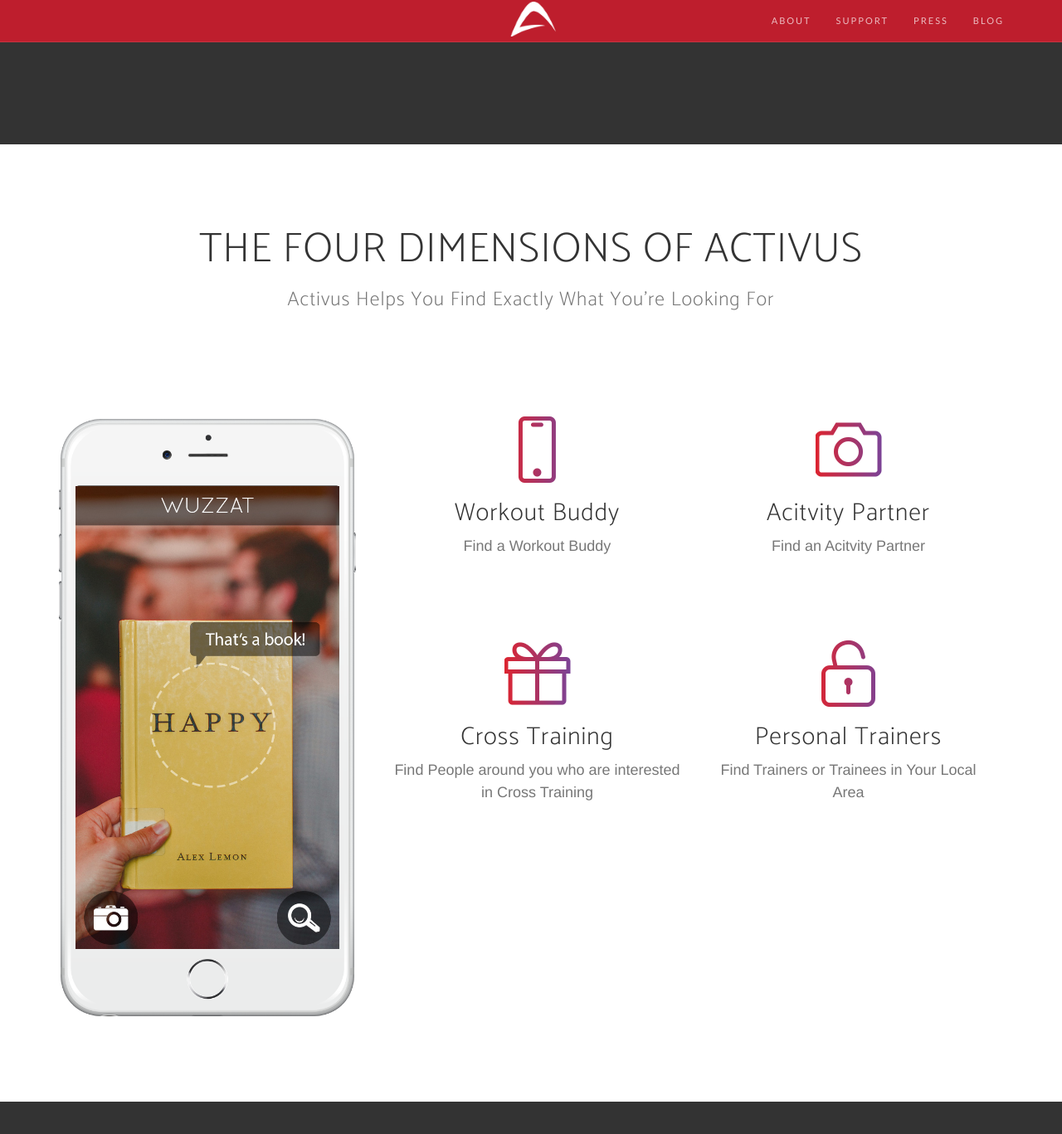
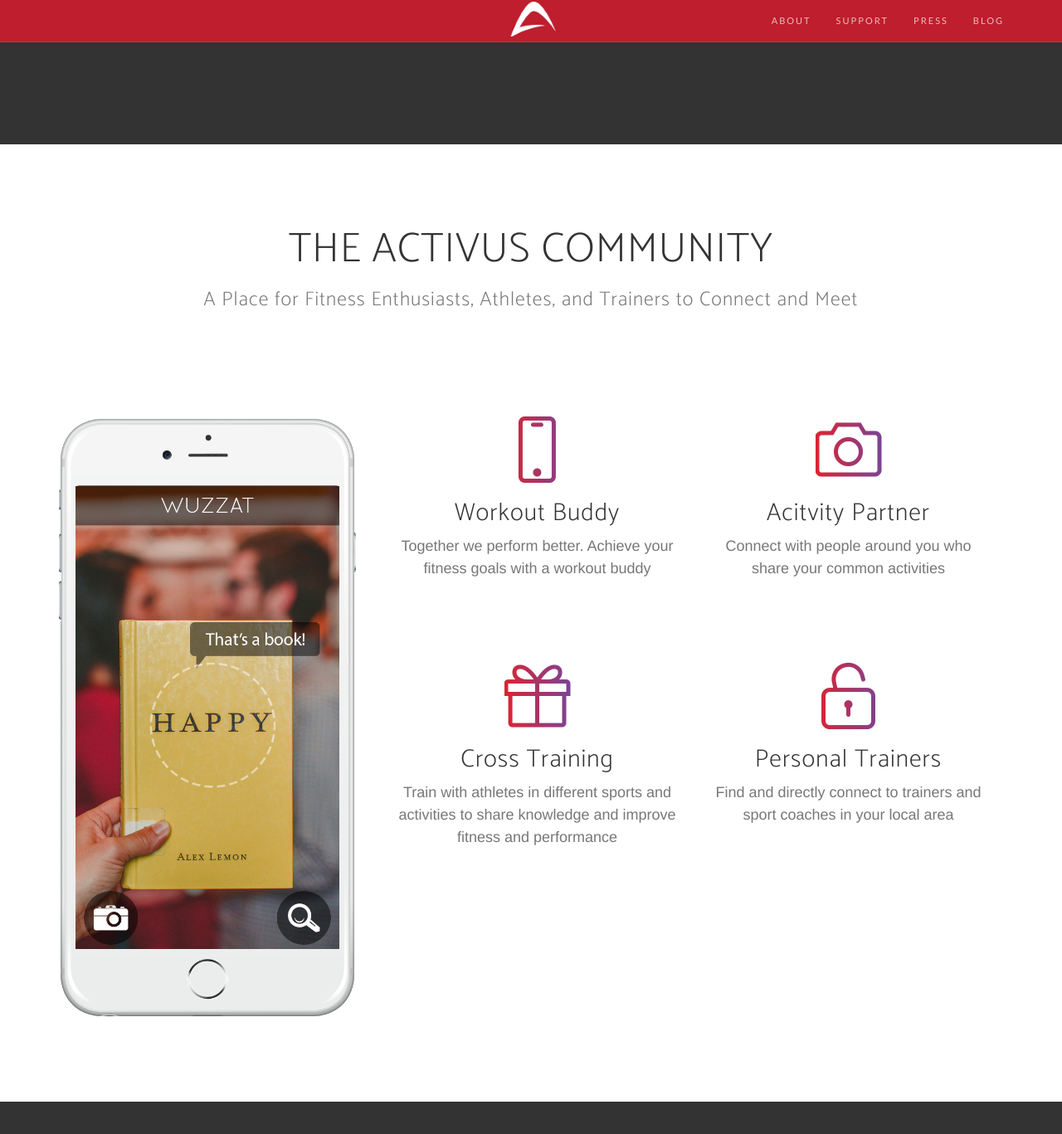
Before and after one commit to faizanvahevaria/activus-web.github.io, a Jekyll site: the page built from index.html, in a window 1280 px wide and 1400 px high, scrolled down 1124 px. Shown: the top 1367 px of the window at 83% size. Built offline with Jekyll 4.4.1, drawn with Linux system fonts in a browser that asks for light colours; nearby versions of some CDN libraries; some web fonts are replaced; the list of posts is cut into pages by our own code; some of the changed text lies outside the part shown.

Commit message:
Change in Features section

```diff
--- a/_includes/quote.html
+++ b/_includes/quote.html
@@ -2,8 +2,8 @@
     <div class="container">
         <div class="row">
             <div class="col-md-8 col-md-offset-2">
-                <h2 class="section-heading">Explore Over 220 Activities</h2>
-                <p>get started!</p>
+                <h2 class="section-heading">Explore From Over 220 Activities</h2>
+                <p><a href="#page-top">get started!</a></p>
             </div>
         </div>
     </div>
--- a/_includes/services.html
+++ b/_includes/services.html
@@ -4,8 +4,8 @@
             <div class="row">
                 <div class="col-lg-12 text-center">
                     <div class="section-heading">
-                        <h2>THE FOUR DIMENSIONS OF ACTIVUS</h2>
-                        <h3 class="text-muted big-links">Activus Helps You Find Exactly What You're Looking For</h3>
+                        <h2>THE ACTIVUS COMMUNITY</h2>
+                        <h3 class="text-muted big-links">A Place for Fitness Enthusiasts, Athletes, and Trainers to Connect and Meet</h3>
                         <hr>
                     </div>
                 </div>
@@ -32,14 +32,14 @@
                                 <div class="feature-item">
                                     <i class="icon-screen-smartphone text-primary"></i>
                                     <h3>Workout Buddy</h3>
-                                    <p class="text-muted">Find a Workout Buddy</p>
+                                    <p class="text-muted">Together we perform better.  Achieve your fitness goals with a workout buddy</p>
                                 </div>
                             </div>
                             <div class="col-md-6">
                                 <div class="feature-item">
                                     <i class="icon-camera text-primary"></i>
                                     <h3>Acitvity Partner</h3>
-                                    <p class="text-muted">Find an Acitvity Partner</p>
+                                    <p class="text-muted">Connect with people around you who share your common activities</p>
                                 </div>
                             </div>
                         </div>
@@ -48,14 +48,14 @@
                                 <div class="feature-item">
                                     <i class="icon-present text-primary"></i>
                                     <h3>Cross Training</h3>
-                                    <p class="text-muted">Find People around you who are interested in Cross Training</p>
+                                    <p class="text-muted">Train with athletes in different sports and activities to share knowledge and improve fitness and performance</p>
                                 </div>
                             </div>
                             <div class="col-md-6">
                                 <div class="feature-item">
                                     <i class="icon-lock-open text-primary"></i>
                                     <h3>Personal Trainers</h3>
-                                    <p class="text-muted">Find Trainers or Trainees in Your Local Area</p>
+                                    <p class="text-muted">Find and directly connect to trainers and sport coaches in your local area</p>
                                 </div>
                             </div>
                         </div>
```
